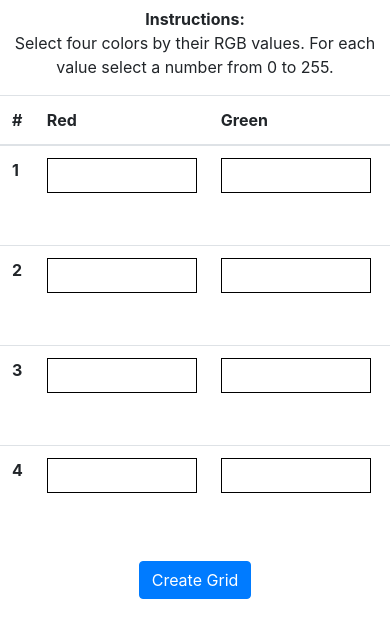
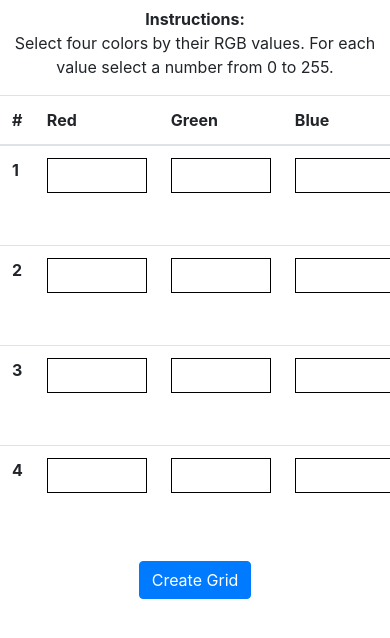
Before and after one commit to nsemmler/Q1-Project, a website: page index.html in a window 390 px wide. Shown: the part 84-722 px from the top of the page. Drawn offline with nearby package versions, Linux system fonts and the light colour scheme.

Commit message:
Shortened width of input fields

```diff
--- a/main.css
+++ b/main.css
@@ -2,8 +2,8 @@
 @media (max-width: 799px) {
   .input-rgbval {
     border: 1pt solid black;
-    width: 150px;
-    max-width: 150px;
+    width: 100px;
+    max-width: 100px;
     height: 35px;
     max-height: 35px;
   }
```
